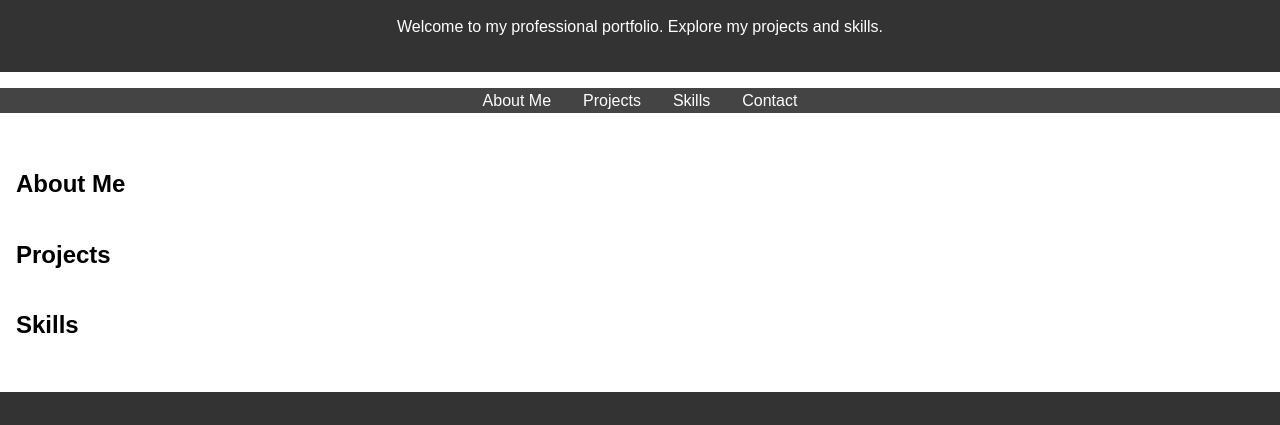
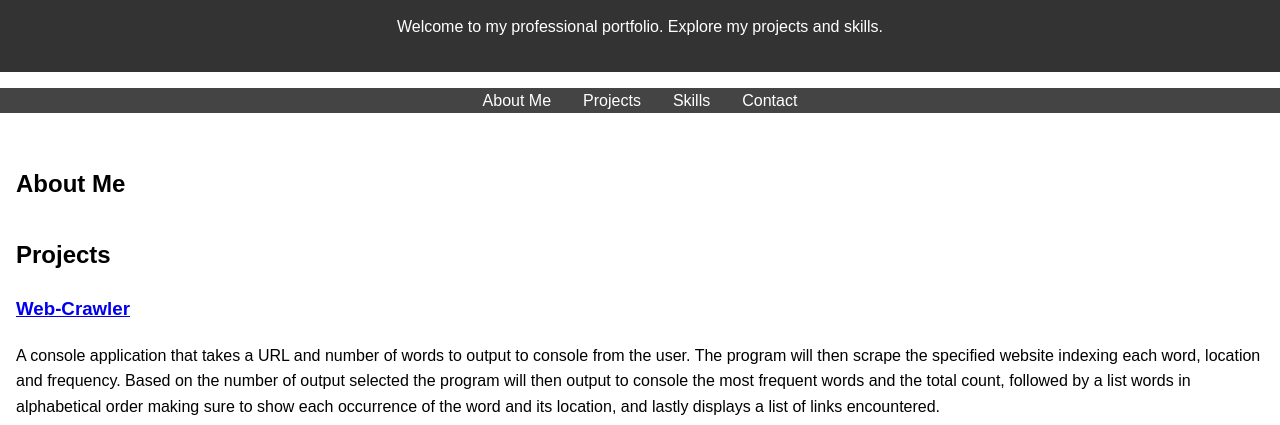
Before and after one commit to BraedinM/BraedinM.github.io, a plain HTML site: page index.html in a window 1280 px wide. Shown: the part 96-521 px from the top of the page. Drawn offline with Linux system fonts and the light colour scheme.

Commit message:
added a page to disply project

```diff
--- a/index.html
+++ b/index.html
@@ -27,6 +27,11 @@
         <section id="projects">
             <h2>Projects</h2>
             <!-- Add my projects here -->
+            <article>
+                <h3><a href="webcrawler.html">Web-Crawler</a></h3>
+                <p>A console application that takes a URL and number of words to output to console from the user. The program will then scrape the specified website indexing each word, location and frequency. Based on the number of output selected the program will then output to console the most frequent words and the total count, followed by a list words in alphabetical order making sure to show each occurrence of the word and its location, and lastly displays a list of links encountered.</p>
+            </article>
+
         </section>
         <section id="skills">
             <h2>Skills</h2>
```
Also changed, not shown: webcrawler.html (added, +14 -0 lines).
